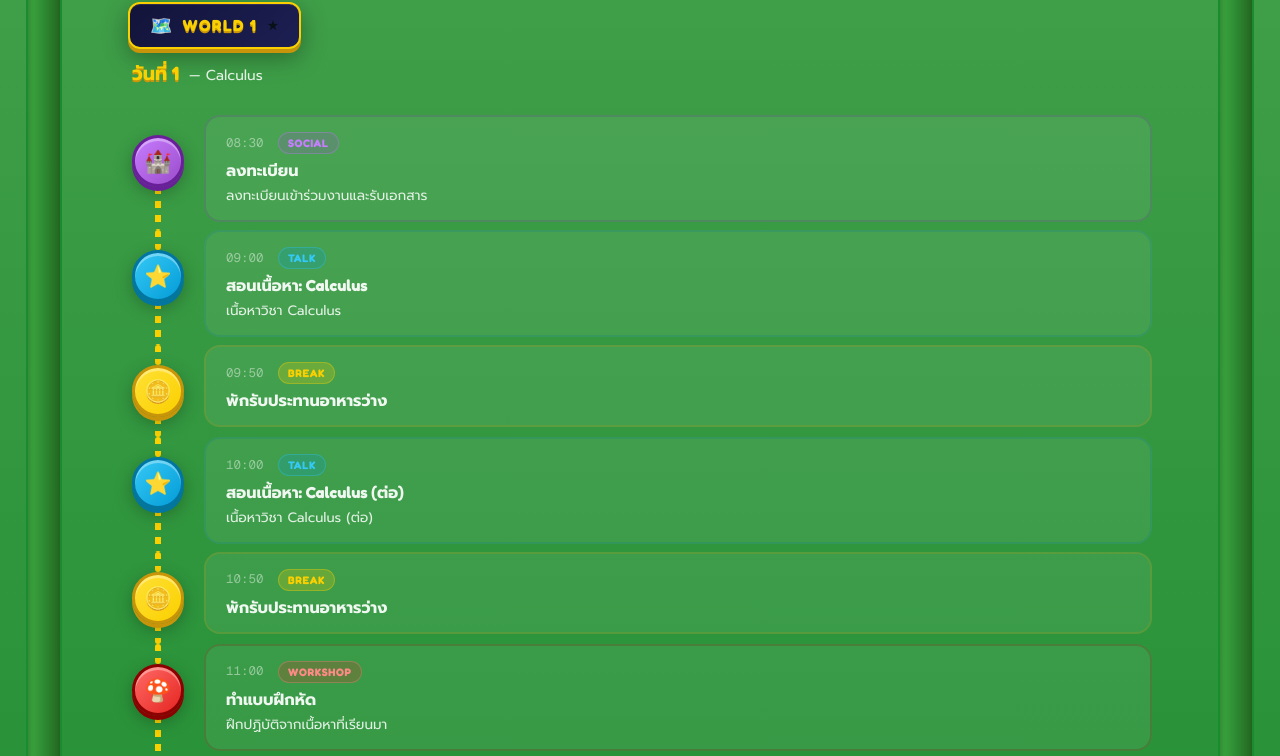
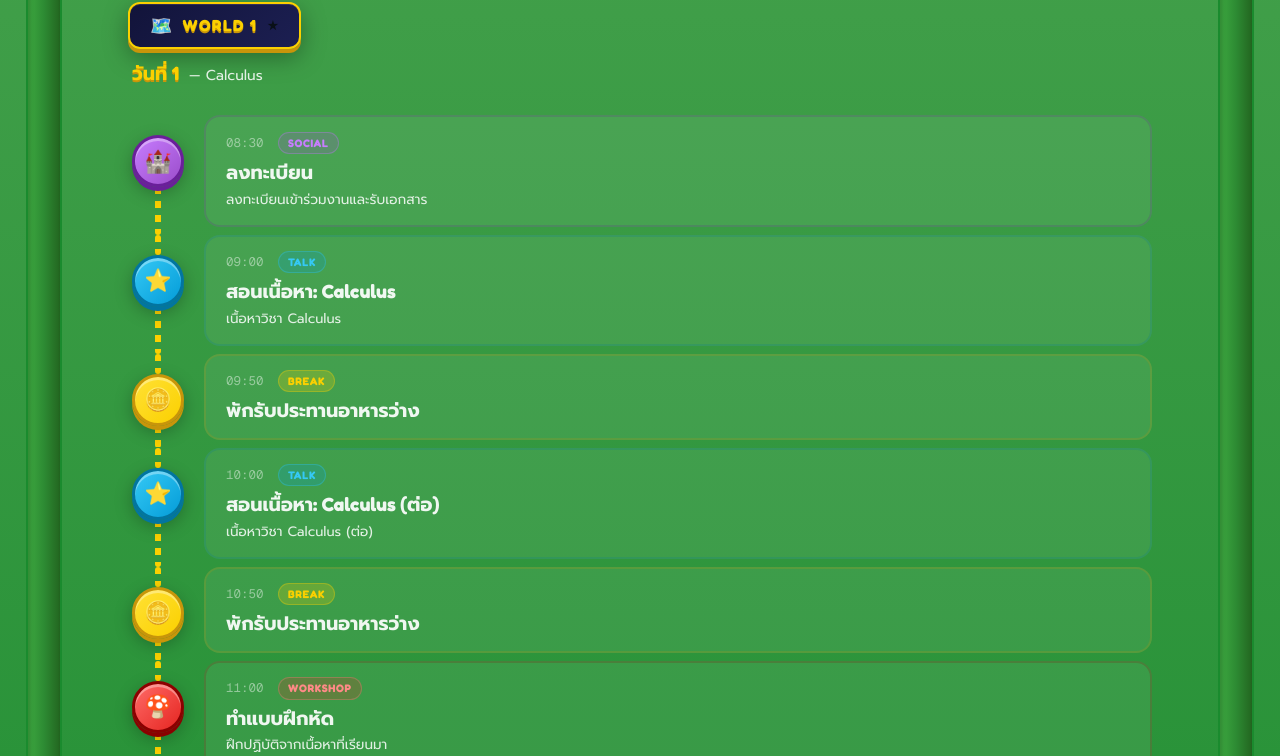
Before and after one commit to mmiiruu/CSZERO, a Next.js app: page /events/cs101 in a window 1280 px wide. Shown: the part 1938-2694 px from the top of the page. Built offline with nearby package versions, Linux system fonts and the light colour scheme; no server answers.

Commit message:
style(cs101): increase timeline item title from 1rem to 1.2rem

```diff
--- a/src/app/events/cs101/_components/MarioTimeline.tsx
+++ b/src/app/events/cs101/_components/MarioTimeline.tsx
@@ -200,7 +200,7 @@ function MarioItem({
           style={{
             fontFamily: "var(--font-fredoka), var(--font-prompt), sans-serif",
             fontWeight: 700,
-            fontSize: "1rem",
+            fontSize: "1.2rem",
             color: "rgba(255,255,255,0.92)",
             lineHeight: 1.3,
             margin: 0,
```
